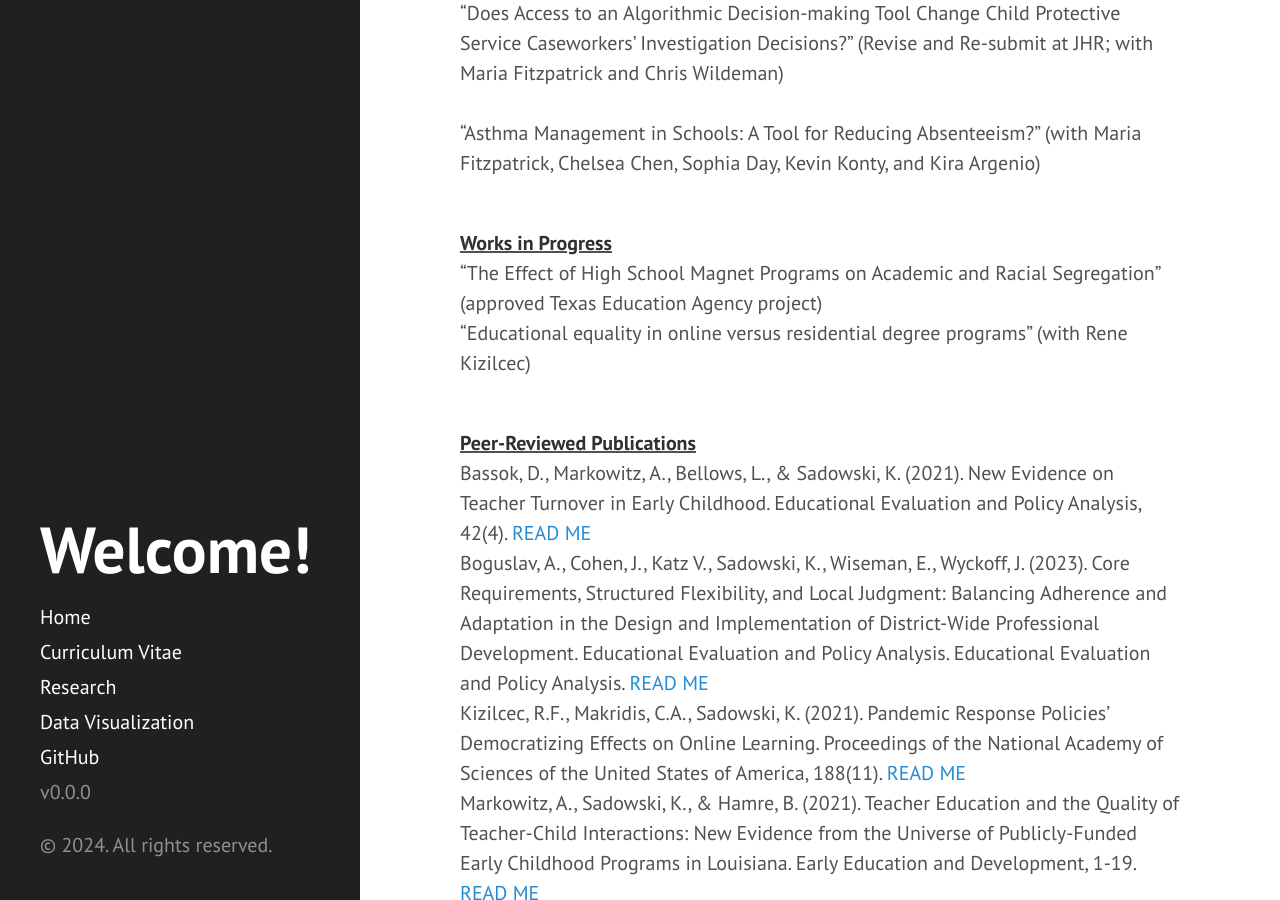
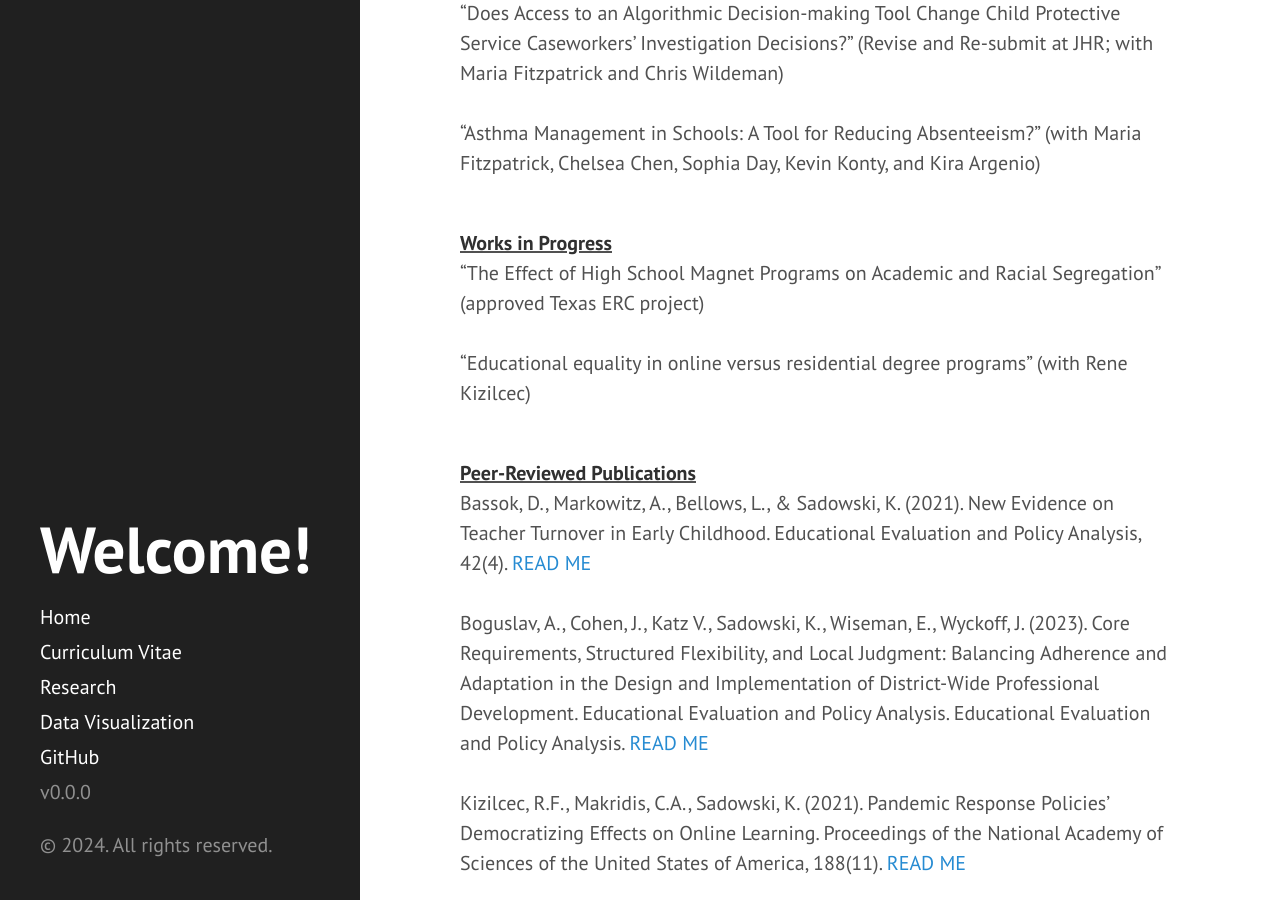
Before and after one commit to kcsadow/website, a Jekyll site: the page built from research.md, in a window 1280 px wide and 900 px high, scrolled down 362 px. Built offline with Jekyll 4.4.1, drawn with Linux system fonts in a browser that asks for light colours.

Commit message:
Update research.md

```diff
--- a/research.md
+++ b/research.md
@@ -13,24 +13,24 @@ Last updated: August 13, 2024
 “Asthma Management in Schools: A Tool for Reducing Absenteeism?” (with Maria Fitzpatrick, Chelsea Chen, Sophia Day, Kevin Konty, and Kira Argenio)<br><br>
 
 <ins>**Works in Progress**</ins><br>
-“The Effect of High School Magnet Programs on Academic and Racial Segregation” (approved Texas Education Agency project)<br>
+“The Effect of High School Magnet Programs on Academic and Racial Segregation” (approved Texas ERC project)<br><br>
 “Educational equality in online versus residential degree programs” (with Rene Kizilcec)<br><br>
 
 <ins>**Peer-Reviewed Publications**</ins><br>
 Bassok, D., Markowitz, A., Bellows, L., & Sadowski, K. (2021). New Evidence on Teacher Turnover
-in Early Childhood. Educational Evaluation and Policy Analysis, 42(4). [READ ME](https://eric.ed.gov/?id=EJ1284447) <br>
+in Early Childhood. Educational Evaluation and Policy Analysis, 42(4). [READ ME](https://eric.ed.gov/?id=EJ1284447) <br><br>
 Boguslav, A., Cohen, J., Katz V., Sadowski, K., Wiseman, E., Wyckoff, J. (2023). Core Requirements, Structured
 Flexibility, and Local Judgment: Balancing Adherence and Adaptation in the Design and Implementation of
-District-Wide Professional Development. Educational Evaluation and Policy Analysis. Educational Evaluation and Policy Analysis. [READ ME](https://journals.sagepub.com/doi/abs/10.3102/01623737231210285)<br>
+District-Wide Professional Development. Educational Evaluation and Policy Analysis. Educational Evaluation and Policy Analysis. [READ ME](https://journals.sagepub.com/doi/abs/10.3102/01623737231210285)<br><br>
 Kizilcec, R.F., Makridis, C.A., Sadowski, K. (2021). Pandemic Response Policies’ Democratizing Effects on
-Online Learning. Proceedings of the National Academy of Sciences of the United States of America, 188(11). [READ ME](https://pubmed.ncbi.nlm.nih.gov/33707215/) <br>
+Online Learning. Proceedings of the National Academy of Sciences of the United States of America, 188(11). [READ ME](https://pubmed.ncbi.nlm.nih.gov/33707215/)<br><br>
 Markowitz, A., Sadowski, K., & Hamre, B. (2021). Teacher Education and the Quality of Teacher-Child
 Interactions: New Evidence from the Universe of Publicly-Funded Early Childhood Programs in Louisiana.
 Early Education and Development, 1-19. [READ ME](https://www.tandfonline.com/doi/abs/10.1080/10409289.2021.1888036) <br><br>
 
 <ins>**Other Publications**</ins><br>
-Miller, L.C. & Sadowski, K. (October, 2017). Students Changing Schools During the School Year: Student Mobility in Virginia and the Challenged School Divisions. Charlottesville, VA: USA. <br>
-Miller, L.C., Sadowski, K., Piver-Renna, J. (2019). The Fifth Indicator: Does School Climate Provide New Information on School Quality? Charlottesville, VA: USA.  <br>
+Miller, L.C. & Sadowski, K. (October, 2017). Students Changing Schools During the School Year: Student Mobility in Virginia and the Challenged School Divisions. Charlottesville, VA: USA. <br><br>
+Miller, L.C., Sadowski, K., Piver-Renna, J. (2019). The Fifth Indicator: Does School Climate Provide New Information on School Quality? Charlottesville, VA: USA.  <br><br>
 
 <ins>**Resting Projects** </ins><br>
 “Are Schools Protective of Health, Even During a Pandemic? The Effects of School Openings During the COVID-19 Pandemic on Children’s Health Care Usage.” (with Maria Fitzpatrick)
```
